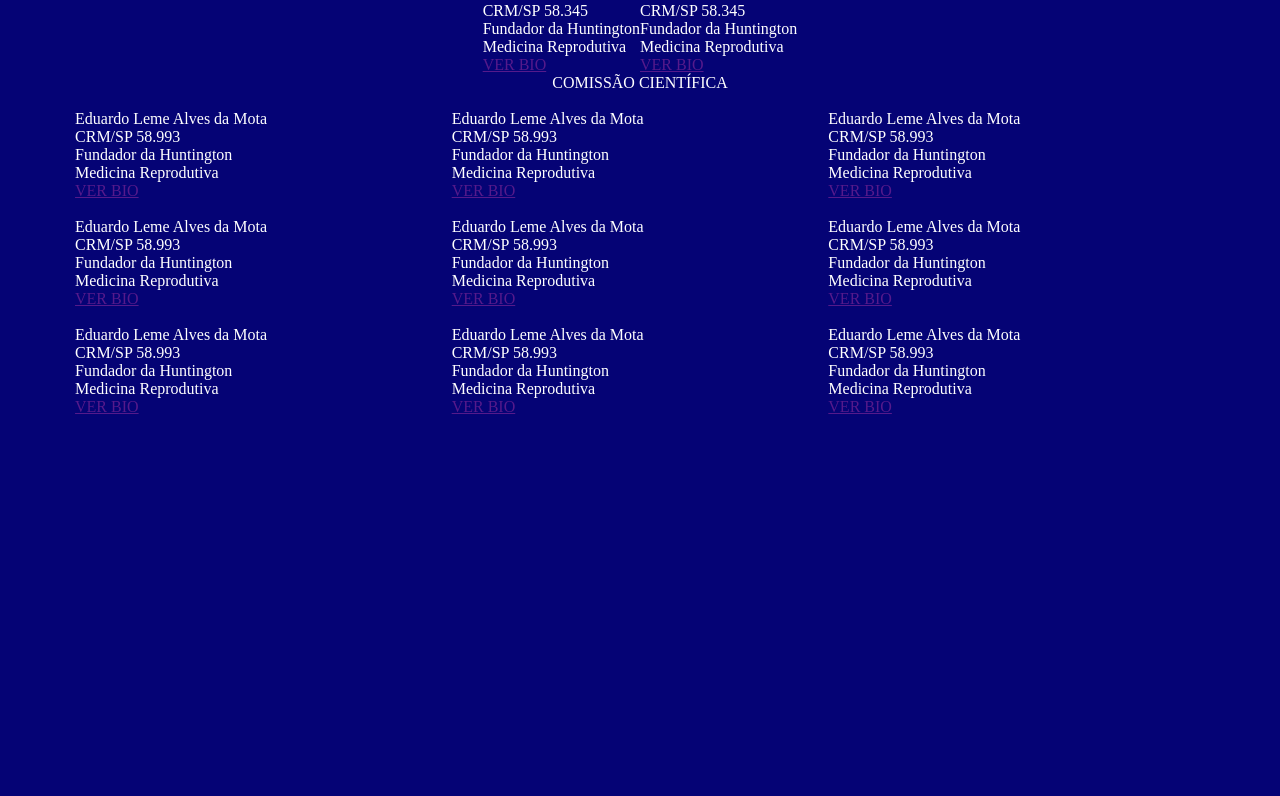
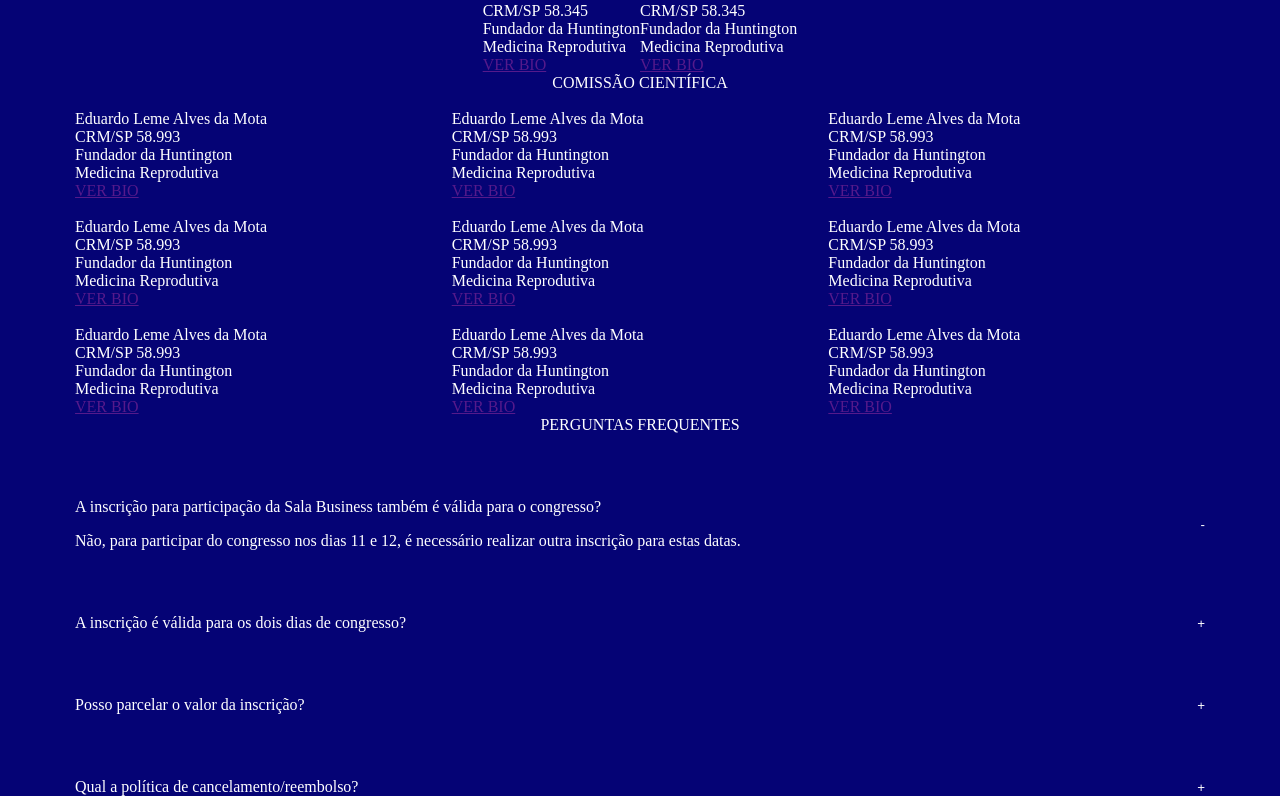
Before and after one commit to JJoaoAugusto/Teste-Wicomm-LP, a React (Vite) app in the folder my-react-app/: page / in a window 1280 px wide. Shown: the part 2804-3600 px from the top of the page. Before the commit the page ends 3220 px from the top, so only its background shows below. Built offline with nearby package versions, Linux system fonts and the light colour scheme.

Commit message:
feat: initial FAQ section

```diff
--- /dev/null
+++ b/my-react-app/src/pages/HomePage/FaqSection/index.tsx
@@ -0,0 +1,44 @@
+import { Section } from "./style";
+
+export const FaqSection = () => {
+  return (
+    <Section>
+      <article className="container-FAQ">
+        <p>PERGUNTAS FREQUENTES</p>
+        <ul className="container-FAQ--list">
+          <li className="FAQ-list--card">
+            <div className="card--content">
+              <p>
+                A inscrição para participação da Sala Business também é válida
+                para o congresso?
+              </p>
+              <p>
+                Não, para participar do congresso nos dias 11 e 12, é necessário
+                realizar outra inscrição para estas datas.
+              </p>
+            </div>
+            <button>-</button>
+          </li>
+          <li className="FAQ-list--card">
+            <div className="card--content">
+              <p>A inscrição é válida para os dois dias de congresso?</p>
+            </div>
+            <button>+</button>
+          </li>
+          <li className="FAQ-list--card">
+            <div className="card--content">
+              <p>Posso parcelar o valor da inscrição?</p>
+            </div>
+            <button>+</button>
+          </li>
+          <li className="FAQ-list--card">
+            <div className="card--content">
+              <p>Qual a política de cancelamento/reembolso?</p>
+            </div>
+            <button>+</button>
+          </li>
+        </ul>
+      </article>
+    </Section>
+  );
+};
--- /dev/null
+++ b/my-react-app/src/pages/HomePage/FaqSection/style.ts
@@ -0,0 +1,53 @@
+import styled from "styled-components";
+
+export const Section = styled.section`
+  display: flex;
+  flex-direction: column;
+  justify-content: center;
+  align-items: center;
+
+  width: 100%;
+  max-width: 1200px;
+
+  .container-FAQ {
+    display: flex;
+    flex-direction: column;
+    justify-content: center;
+    align-items: center;
+
+    width: 100%;
+    gap: 64px;
+  }
+
+  .container-FAQ--list {
+    display: flex;
+    flex-direction: column;
+    justify-content: center;
+    align-items: center;
+
+    width: 100%;
+    gap: 64px;
+  }
+
+  .FAQ-list--card {
+    display: flex;
+    flex-direction: row;
+    justify-content: space-between;
+    align-items: center;
+
+    width: 100%;
+
+    button {
+      color: white;
+    }
+  }
+
+  .card--content {
+    display: flex;
+    flex-direction: column;
+    justify-content: center;
+    align-items: start;
+
+    gap: 16px;
+  }
+`;
--- a/my-react-app/src/pages/HomePage/index.tsx
+++ b/my-react-app/src/pages/HomePage/index.tsx
@@ -1,6 +1,7 @@
 import { Header } from "../../components/Header";
 import { AboutSection } from "./AboutSection";
 import { ComissionSection } from "./ComissionSection";
+import { FaqSection } from "./FaqSection";
 import { ScheduleSection } from "./ScheduleSection";
 import { SpeakerSection } from "./SpeakerSection";
 
@@ -12,6 +13,7 @@
       <SpeakerSection />
       <ScheduleSection />
       <ComissionSection />
+      <FaqSection />
     </>
   );
 };
```
